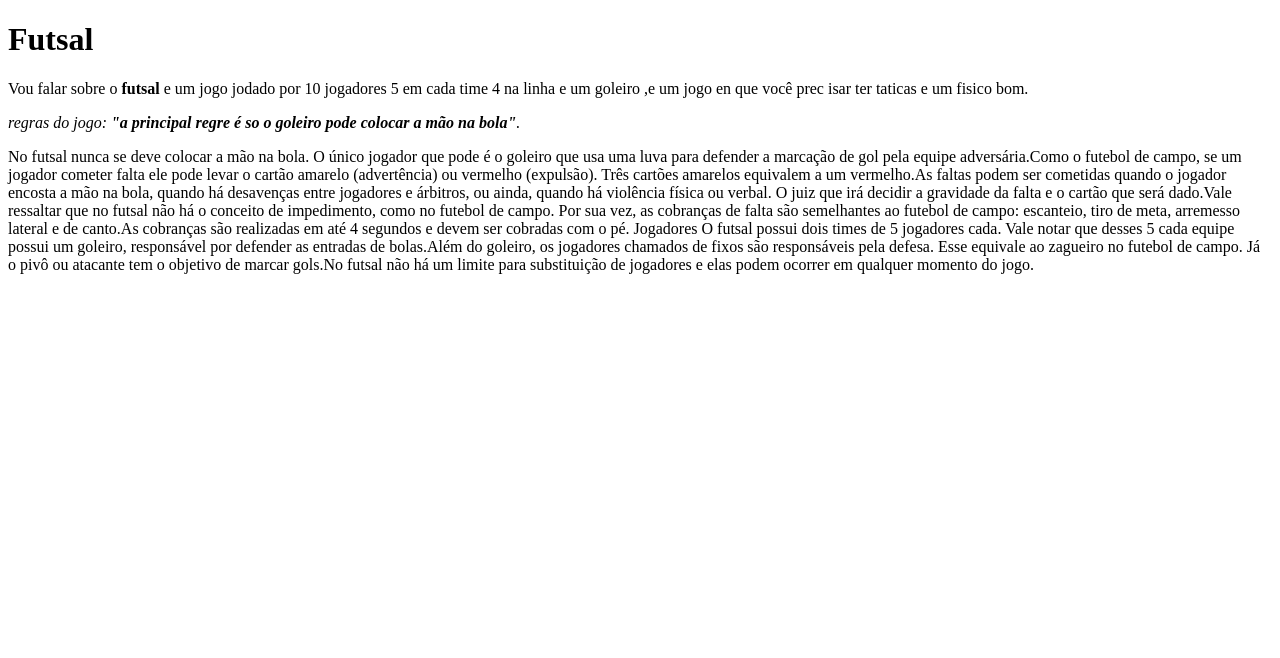
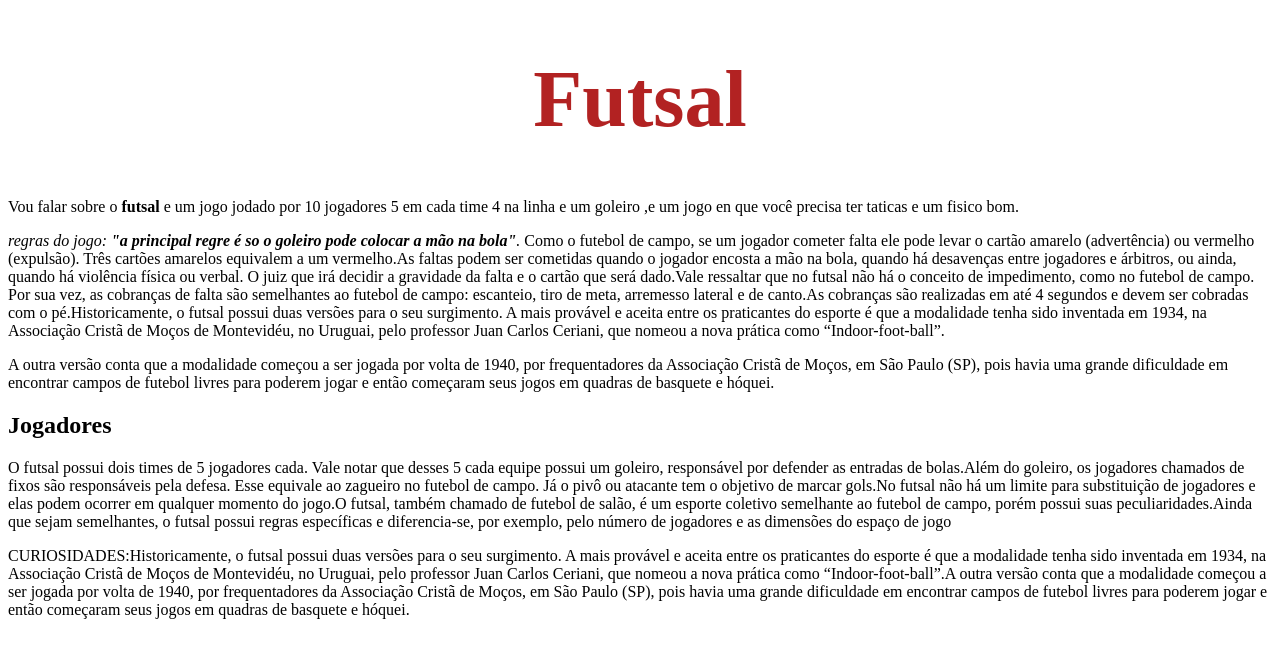
Before and after one commit to conradogustavo704/jo-o-rysicz, a plain HTML site: page index.html in a window 1280 px wide. Drawn offline with Linux system fonts and the light colour scheme.

Commit message:
atualização 01 de setembro

```diff
--- a/index.html
+++ b/index.html
@@ -2,17 +2,23 @@
 <html lang="pt-br">
 	<head>
 		<meta charset="UTF-8">
-		<link rel="stylesheet" href="Projeto.css">
+		<link rel="stylesheet" href="projeto.css">
 		<title>Barbearia Alura</title>
 	</head>
 
 	<body>
 		<h1>Futsal</h1>
 
-		<p>Vou falar sobre o  <strong>futsal</strong> e um jogo jodado por 10 jogadores 5 em cada time 4 na linha e um goleiro ,e um jogo en que você prec isar ter taticas e um fisico bom.</p>
+		<p>Vou falar sobre o  <strong>futsal</strong> e um jogo jodado por 10 jogadores 5 em cada time 4 na linha e um goleiro ,e um jogo en que você precisa ter taticas e um fisico bom.</p>
 
-		<p><em>regras do jogo: <strong>"a principal regre é so o goleiro pode colocar a mão na bola"</strong>.</em></p>
+		<p><em>regras do jogo: <strong>"a principal regre é so o goleiro pode colocar a mão na bola"</strong>.</em>                           Como o futebol de campo, se um jogador cometer falta ele pode levar o cartão amarelo (advertência) ou vermelho (expulsão). Três cartões amarelos equivalem a um vermelho.As faltas podem ser cometidas quando o jogador encosta a mão na bola, quando há desavenças entre jogadores e árbitros, ou ainda, quando há violência física ou verbal. O juiz que irá decidir a gravidade da falta e o cartão que será dado.Vale ressaltar que no futsal não há o conceito de impedimento, como no futebol de campo. Por sua vez, as cobranças de falta são semelhantes ao futebol de campo: escanteio, tiro de meta, arremesso lateral e de canto.As cobranças são realizadas em até 4 segundos e devem ser cobradas com o pé.Historicamente, o futsal possui duas versões para o seu surgimento. A mais provável e aceita entre os praticantes do esporte é que a modalidade tenha sido inventada em 1934, na Associação Cristã de Moços de Montevidéu, no Uruguai, pelo professor Juan Carlos Ceriani, que nomeou a nova prática como “Indoor-foot-ball”.</p>
 
-		<p>No futsal nunca se deve colocar a mão na bola. O único jogador que pode é o goleiro que usa uma luva para defender a marcação de gol pela equipe adversária.Como o futebol de campo, se um jogador cometer falta ele pode levar o cartão amarelo (advertência) ou vermelho (expulsão). Três cartões amarelos equivalem a um vermelho.As faltas podem ser cometidas quando o jogador encosta a mão na bola, quando há desavenças entre jogadores e árbitros, ou ainda, quando há violência física ou verbal. O juiz que irá decidir a gravidade da falta e o cartão que será dado.Vale ressaltar que no futsal não há o conceito de impedimento, como no futebol de campo. Por sua vez, as cobranças de falta são semelhantes ao futebol de campo: escanteio, tiro de meta, arremesso lateral e de canto.As cobranças são realizadas em até 4 segundos e devem ser cobradas com o pé.                                                      Jogadores O futsal possui dois times de 5 jogadores cada. Vale notar que desses 5 cada equipe possui um goleiro, responsável por defender as entradas de bolas.Além do goleiro, os jogadores chamados de fixos são responsáveis pela defesa. Esse equivale ao zagueiro no futebol de campo. Já o pivô ou atacante tem o objetivo de marcar gols.No futsal não há um limite para substituição de jogadores e elas podem ocorrer em qualquer momento do jogo.</p>
+		<p>A outra versão conta que a modalidade começou a ser jogada por volta de 1940, por frequentadores da Associação Cristã de Moços, em São Paulo (SP), pois havia uma grande dificuldade em encontrar campos de futebol livres para poderem jogar e então começaram seus jogos em quadras de basquete e hóquei.</p>
+
+		<h2>	Jogadores </h2>
+
+		<p>O futsal possui dois times de 5 jogadores cada. Vale notar que desses 5 cada equipe possui um goleiro, responsável por defender as entradas de bolas.Além do goleiro, os jogadores chamados de fixos são responsáveis pela defesa. Esse equivale ao zagueiro no futebol de campo. Já o pivô ou atacante tem o objetivo de marcar gols.No futsal não há um limite para substituição de jogadores e elas podem ocorrer em qualquer momento do jogo.O futsal, também chamado de futebol de salão, é um esporte coletivo semelhante ao futebol de campo, porém possui suas peculiaridades.Ainda que sejam semelhantes, o futsal possui regras específicas e diferencia-se, por exemplo, pelo número de jogadores e as dimensões do espaço de jogo</p>
+		<p>CURIOSIDADES:Historicamente, o futsal possui duas versões para o seu surgimento. A mais provável e aceita entre os praticantes do esporte é que a modalidade tenha sido inventada em 1934, na Associação Cristã de Moços de Montevidéu, no Uruguai, pelo professor Juan Carlos Ceriani, que nomeou a nova prática como “Indoor-foot-ball”.A outra versão conta que a modalidade começou a ser jogada por volta de 1940, por frequentadores da Associação Cristã de Moços, em São Paulo (SP), pois havia uma grande dificuldade em encontrar campos de futebol livres para poderem jogar e então começaram seus jogos em quadras de basquete e hóquei.</p>
+
 	</body>
 </html>
--- /dev/null
+++ b/projeto.css
@@ -0,0 +1,9 @@
+body{
+	background: #EOFFFF;
+}
+
+h1 {
+		font-size: 80px;
+		text-align: center;
+		color: #b22222;
+}
```
